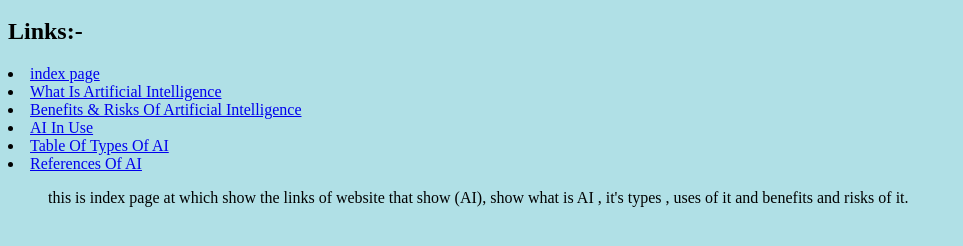
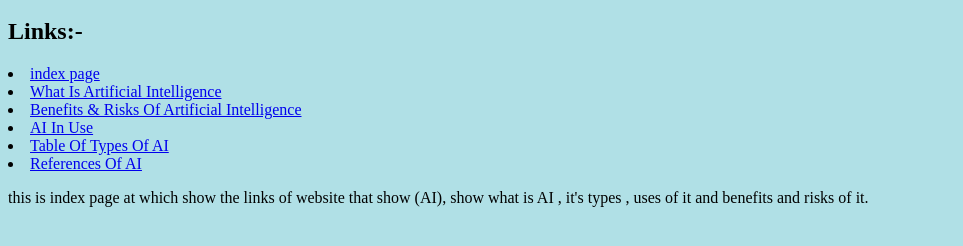
Before and after one commit to essam-tarek178/html-project-repository, a plain HTML site: page index.html in a window 1280 px wide. Shown: the part 48-294 px from the top of the page, without its empty margins (0-963 px from the left). Drawn offline with Linux system fonts and the light colour scheme.

Commit message:
Update index.html

```diff
--- a/index.html
+++ b/index.html
@@ -11,8 +11,8 @@
   <li><a href="table of AI.html">Table Of Types Of AI</a></li>
   <li><a href="references.html">References Of AI</a></li>
 </div>
-   <ul>
+   <p>
     this is index page at which show the links of website that show (AI), show what is AI , it's types , uses of it and benefits and risks of it.
-  </ul>
+  </p>
 </body>
 </html>
```
